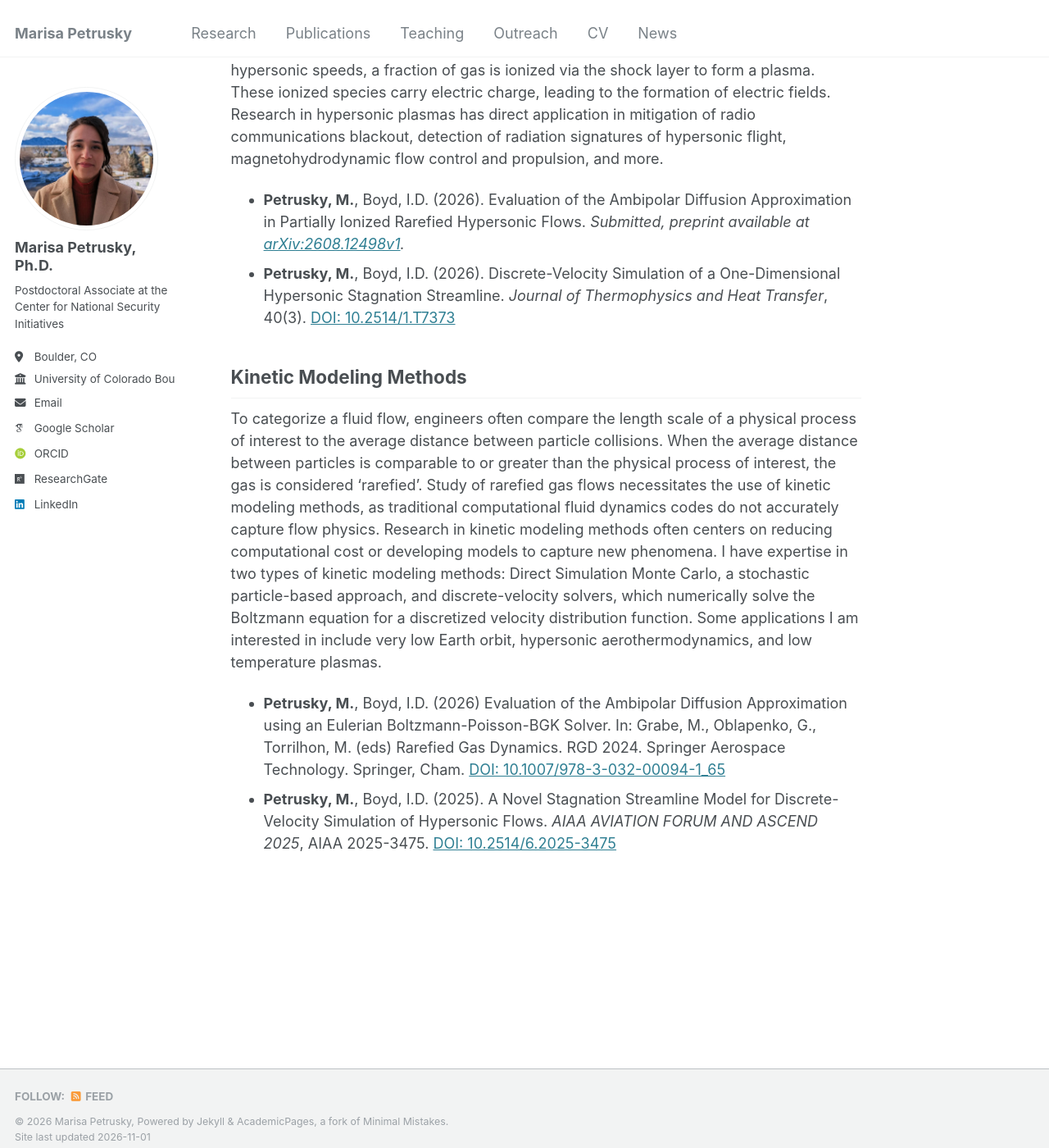
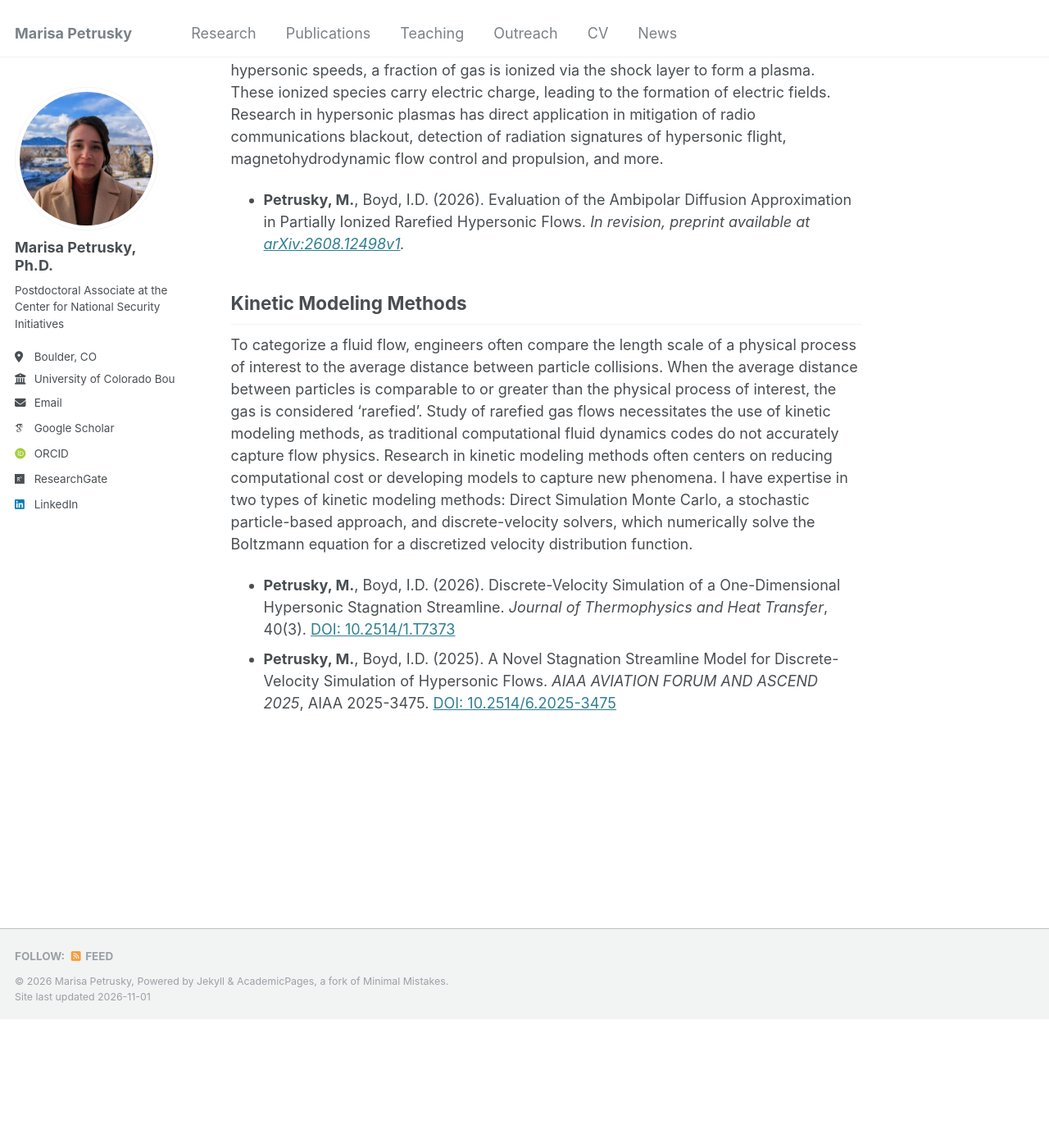
Before and after one commit to marisapetrusky/marisapetrusky.github.io, a Jekyll site: the page built from _pages/research.md, in a window 1280 px wide and 1400 px high, scrolled down 519 px. Shown: the whole window at 82% size. Built offline with Jekyll 4.4.1, drawn with Linux system fonts in a browser that asks for light colours; some web fonts are replaced; after the commit the page ends 1763 px from its top, so only the background shows below that.

Commit message:
Update research.md

```diff
--- a/_pages/research.md
+++ b/_pages/research.md
@@ -15,12 +15,11 @@ Objects and vehicles moving much faster than the speed of sound through an atmos
 
 My Ph.D. work consisted of studying partially ionized hypersonic flows. At sufficiently high hypersonic speeds, a fraction of gas is ionized via the shock layer to form a plasma. These ionized species carry electric charge, leading to the formation of electric fields. Research in hypersonic plasmas has direct application in mitigation of radio communications blackout, detection of radiation signatures of hypersonic flight, magnetohydrodynamic flow control and propulsion, and more.
 
-- **Petrusky, M.**, Boyd, I.D. (2026). Evaluation of the Ambipolar Diffusion Approximation in Partially Ionized Rarefied Hypersonic Flows. *Submitted, preprint available at [arXiv:2608.12498v1](https://arxiv.org/abs/2608.12498).*
-- **Petrusky, M.**, Boyd, I.D. (2026). Discrete-Velocity Simulation of a One-Dimensional Hypersonic Stagnation Streamline. *Journal of Thermophysics and Heat Transfer*, 40(3). [DOI: 10.2514/1.T7373](https://arc.aiaa.org/doi/10.2514/1.T7373)
+- **Petrusky, M.**, Boyd, I.D. (2026). Evaluation of the Ambipolar Diffusion Approximation in Partially Ionized Rarefied Hypersonic Flows. *In revision, preprint available at [arXiv:2608.12498v1](https://arxiv.org/abs/2608.12498).*
 
 ## Kinetic Modeling Methods
 
-To categorize a fluid flow, engineers often compare the length scale of a physical process of interest to the average distance between particle collisions. When the average distance between particles is comparable to or greater than the physical process of interest, the gas is considered 'rarefied'. Study of rarefied gas flows necessitates the use of kinetic modeling methods, as traditional computational fluid dynamics codes do not accurately capture flow physics. Research in kinetic modeling methods often centers on reducing computational cost or developing models to capture new phenomena. I have expertise in two types of kinetic modeling methods: Direct Simulation Monte Carlo, a stochastic particle-based approach, and discrete-velocity solvers, which numerically solve the Boltzmann equation for a discretized velocity distribution function. Some applications I am interested in include very low Earth orbit, hypersonic aerothermodynamics, and low temperature plasmas.
+To categorize a fluid flow, engineers often compare the length scale of a physical process of interest to the average distance between particle collisions. When the average distance between particles is comparable to or greater than the physical process of interest, the gas is considered 'rarefied'. Study of rarefied gas flows necessitates the use of kinetic modeling methods, as traditional computational fluid dynamics codes do not accurately capture flow physics. Research in kinetic modeling methods often centers on reducing computational cost or developing models to capture new phenomena. I have expertise in two types of kinetic modeling methods: Direct Simulation Monte Carlo, a stochastic particle-based approach, and discrete-velocity solvers, which numerically solve the Boltzmann equation for a discretized velocity distribution function.
 
-- **Petrusky, M.**, Boyd, I.D. (2026) Evaluation of the Ambipolar Diffusion Approximation using an Eulerian Boltzmann-Poisson-BGK Solver. In: Grabe, M., Oblapenko, G., Torrilhon, M. (eds) Rarefied Gas Dynamics. RGD 2024. Springer Aerospace Technology. Springer, Cham. [DOI: 10.1007/978-3-032-00094-1_65](https://doi.org/10.1007/978-3-032-00094-1_65)
+- **Petrusky, M.**, Boyd, I.D. (2026). Discrete-Velocity Simulation of a One-Dimensional Hypersonic Stagnation Streamline. *Journal of Thermophysics and Heat Transfer*, 40(3). [DOI: 10.2514/1.T7373](https://arc.aiaa.org/doi/10.2514/1.T7373)
 - **Petrusky, M.**, Boyd, I.D. (2025). A Novel Stagnation Streamline Model for Discrete-Velocity Simulation of Hypersonic Flows. *AIAA AVIATION FORUM AND ASCEND 2025*, AIAA 2025-3475. [DOI: 10.2514/6.2025-3475](https://doi.org/10.2514/6.2025-3475)
```
